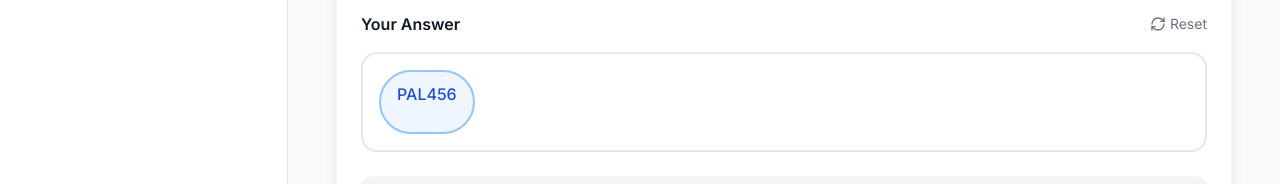
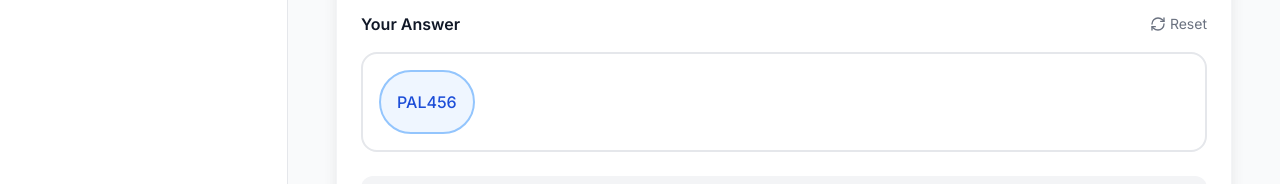
Before and after one commit to NOTMORSE-PROG/PAEC, a Next.js app: page /dashboard/training/jumbled in a window 1280 px wide. Both pictures are taken after a click on the element "PAL456". Shown: the part 502-686 px from the top of the page. Built offline with nearby package versions, Linux system fonts and the light colour scheme.

Commit message:
style: center text in word chips

```diff
--- a/src/app/dashboard/training/jumbled/page.tsx
+++ b/src/app/dashboard/training/jumbled/page.tsx
@@ -261,7 +261,7 @@ export default function JumbledPage() {
                   onDragStart={(e) => handleBankDragStart(e, word, index)}
                   onDragEnd={handleDragEnd}
                   onClick={() => handleWordClick(word, index, 'bank')}
-                  className={`px-4 py-2.5 rounded-full border-2 font-medium transition-all select-none ${
+                  className={`px-4 py-2.5 rounded-full border-2 font-medium transition-all select-none flex items-center justify-center ${
                     isSubmitted
                       ? 'bg-gray-100 border-gray-200 text-gray-500 cursor-default'
                       : draggedWord === word && dragSource === 'bank'
@@ -319,7 +319,7 @@ export default function JumbledPage() {
                   onDragStart={(e) => handleArrangedDragStart(e, word, index)}
                   onDragEnd={handleDragEnd}
                   onClick={() => handleWordClick(word, index, 'arranged')}
-                  className={`px-4 py-2.5 rounded-full border-2 font-medium transition-all select-none ${
+                  className={`px-4 py-2.5 rounded-full border-2 font-medium transition-all select-none flex items-center justify-center ${
                     isSubmitted
                       ? isWordCorrect(word, index)
                         ? 'bg-green-100 border-green-400 text-green-700'
```
